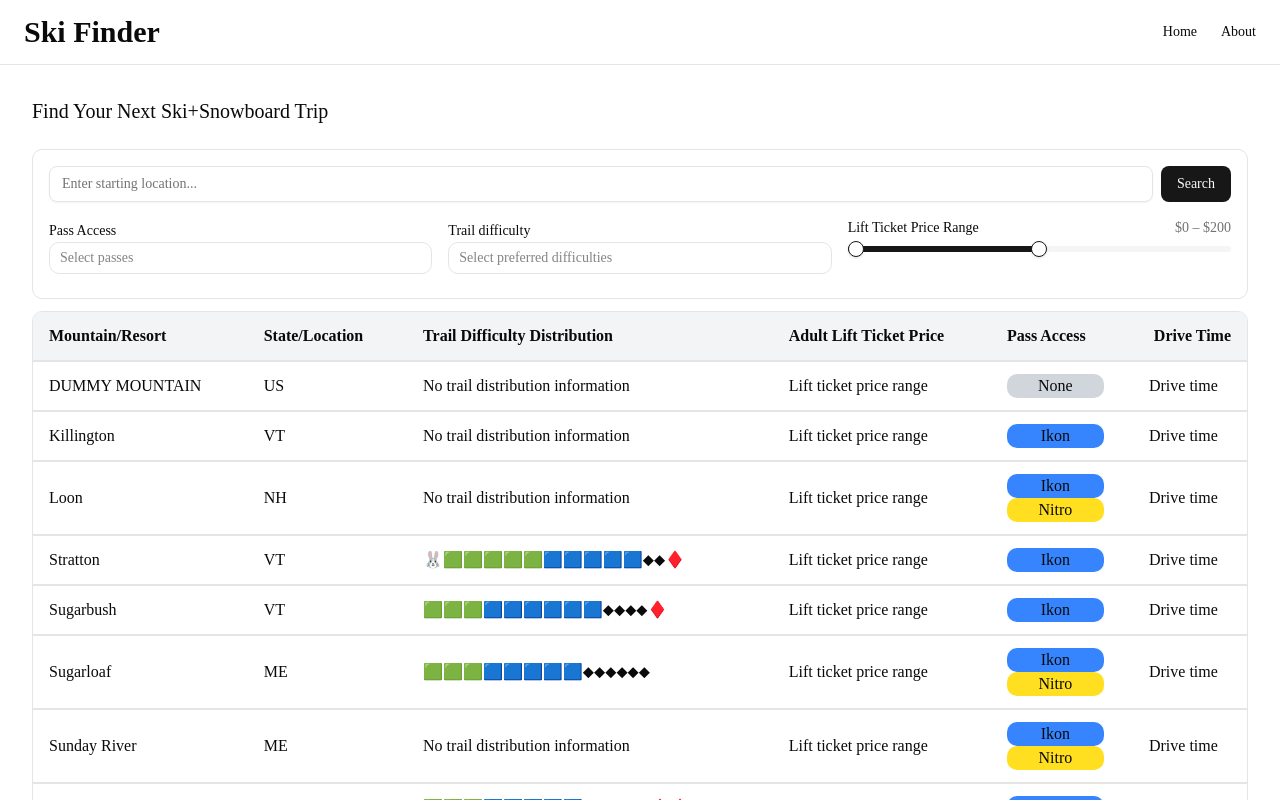
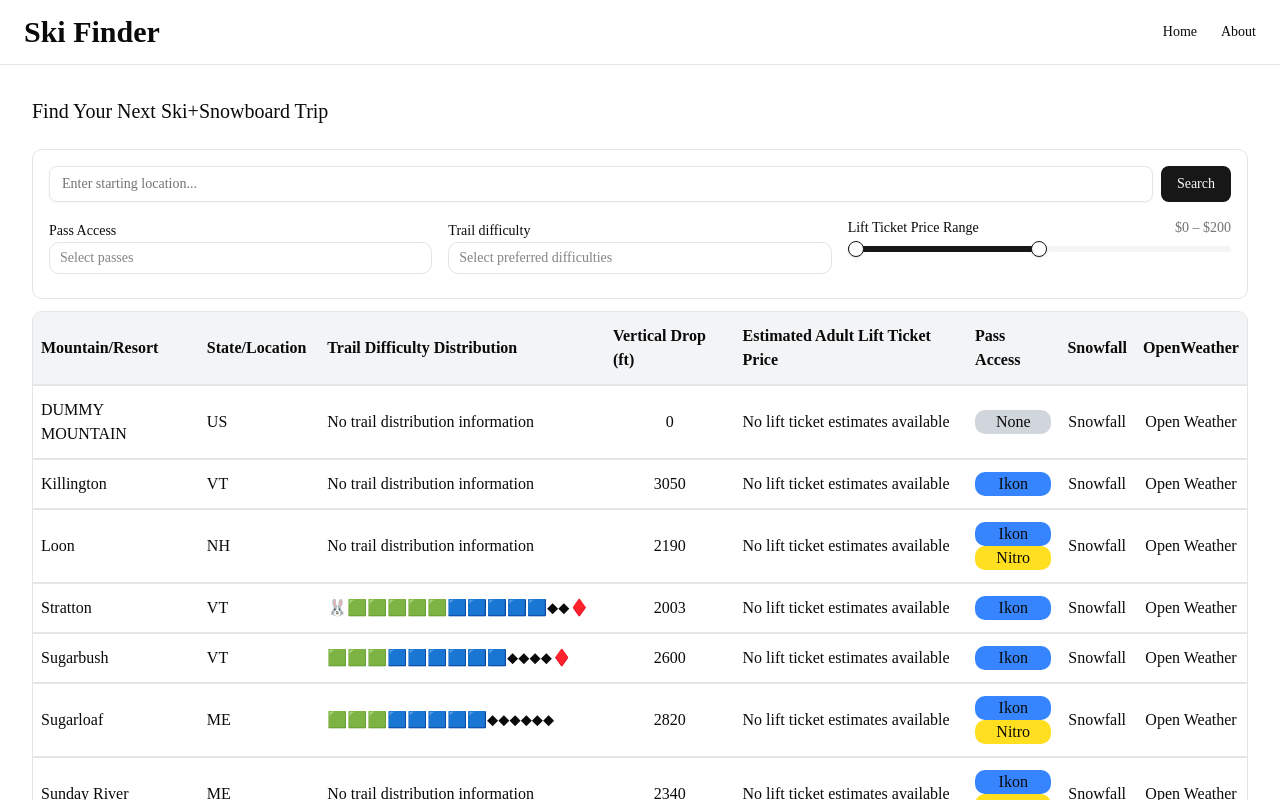
Before and after one commit to annmarieb1/ski-helper, a Next.js app: page / in a window 1280 px wide. Shown: the top 800 px of the page. Built offline with nearby package versions, Linux system fonts and the light colour scheme.

Commit message:
WIP: Change spacing for Mountain table and add comments

```diff
--- a/components/mountain/MountainTable.tsx
+++ b/components/mountain/MountainTable.tsx
@@ -1,4 +1,5 @@
 /*
+ * MountainTable.tsx
  * Table to display mountain data
  */
 
@@ -11,8 +12,8 @@
 }
 
 /*
- * some color coding for pass access
- */
+* color coding for pass access col
+*/
 function renderPassAccess(passName: string) {
   if (passName === "Epic") {
     return <p key={passName} className='rounded-lg bg-orange-400'>{passName}</p>
@@ -28,19 +29,22 @@
 }
 
 export default function MountainTable({
-  mountains,
+    mountains,
 }: MountainTableProps) {
   return (
     <div className="overflow-x-auto rounded-lg border my-3">
       <table className="min-w-full">
         <thead className="bg-gray-100">
           <tr>
-            <th className="px-4 py-3 text-left">Mountain/Resort</th>
-            <th className="px-4 py-3 text-left">State/Location</th>
-            <th className="px-4 py-3 text-left">Trail Difficulty Distribution</th>
-            <th className="px-4 py-3 text-left">Adult Lift Ticket Price</th>
-            <th className="px-4 py-3 text-left">Pass Access</th>
-            <th className="px-4 py-3 text-right">Drive Time</th>
+            <th className="px-2 py-3 text-left">Mountain/Resort</th>
+            <th className="px-2 py-3 text-left">State/Location</th>
+            {/* <th className="px-2 py-3 text-right">Drive Time</th> */}
+            <th className="px-2 py-3 text-left">Trail Difficulty Distribution</th>
+            <th className="px-2 py-3 text-left">Vertical Drop (ft)</th>
+            <th className="px-2 py-3 text-left">Estimated Adult Lift Ticket Price</th>
+            <th className="px-2 py-3 text-left">Pass Access</th>
+            <th className="px-2 py-3 text-left">Snowfall</th>
+            <th className="px-2 py-3 text-left">OpenWeather</th>
           </tr>
         </thead>
 
@@ -51,34 +55,54 @@
               className="border-t-2 hover:bg-gray-50"
             >
               {/* Mountain/resort */}
-              <td className="px-4 py-3 font-medium">
+              <td className="px-2 py-3 font-medium">
                 {mountain.name}
               </td>
 
               {/* Location */}
-              <td className="px-4 py-3">
+              <td className="px-2 py-3">
                 {mountain.state}
               </td>
 
               {/* Trail difficulty */}
-              <td className="px-4 py-3">
+              <td className="px-2 py-3">
                 <DifficultyBar trails={mountain.trails} />
               </td>
 
+              {/* Vertical Drop */}
+              <td className="px-2 py-3 text-center">
+                {mountain.verticalDrop}
+              </td>
+
               {/* Adult Lift Ticket Price */}
-              <td className="px-4 py-3">
-                Lift ticket price range
+              <td className="px-2 py-3">
+                {Object.keys(mountain.pricing).length !== 0
+                ?
+                  (
+                    <div>
+                      <p>Weekday estimate: ${mountain.pricing.liftTicketWeekday}</p>
+                      <p>Weekend estimate: ${mountain.pricing.liftTicketWeekend}</p>
+                    </div>
+                  )
+                :
+                  (<p>No lift ticket estimates available</p>)
+                }
               </td>
 
               {/* Pass access */}
-              <td className="px-4 py-3 text-center">
+              <td className="px-2 py-3 text-center">
                 {mountain.passes.map(mp => { return renderPassAccess(mp.passName) }
                 )}
               </td>
 
-              {/* Drive time */}
-              <td className="px-4 py-3 text-center">
-                Drive time
+              {/* Snowfall */}
+              <td className="px-2 py-3 text-center">
+                {<p>Snowfall</p>}
+              </td>
+
+              {/* Open Weather */}
+              <td className="px-2 py-3 text-center">
+                {<p>Open Weather</p>}
               </td>
             </tr>
           ))}
```
